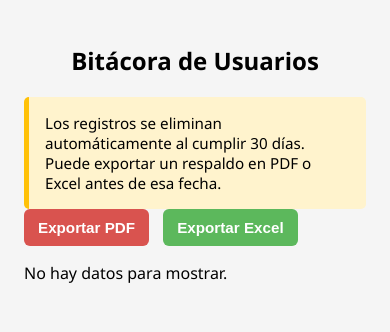
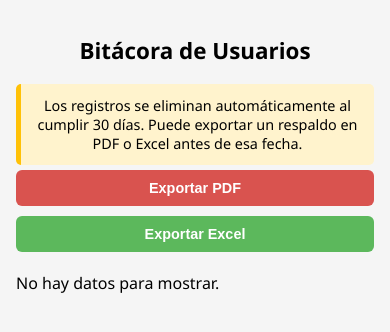
Before and after one commit to ChristianPC12/CRM_INTEGRADOR1, a PHP site: page /CRM_INT/view/BitacoraView.php in a window 390 px wide. Shown: the top 332 px of the page. Run offline with PHP 8.4, Linux system fonts and the light colour scheme; data that the repository does not hold is empty; some libraries are stand-ins or nearby versions.

Commit message:
diseño responsivo

```diff
--- a/public/css/Bitacora.css
+++ b/public/css/Bitacora.css
@@ -1,8 +1,7 @@
-/* BitacoraEstilos.css */
 :root {
   --amarillo: #f9c41f;
   --gris: #838886;
-  --negro: #000000;
+  --negro: rgb(0, 0, 0);
   --blanco: #ffffff;
 }
 
@@ -10,13 +9,48 @@ body {
   background-color: #f5f5f5;
   font-family: 'Segoe UI', sans-serif;
   padding: 1rem;
+  margin: 0;
 }
 
 h2 {
   text-align: center;
   color: var(--negro);
+  font-size: 2rem;
 }
 
+/* 🔸 Alerta */
+.alert {
+  background: #fff3cd;
+  padding: 1rem;
+  border-radius: 5px;
+  border-left: 5px solid #ffc107;
+  margin-top: 1rem;
+  font-size: 0.95rem;
+  text-align: center;
+}
+
+/* 🔸 Botones */
+.btn {
+  padding: 10px 14px;
+  font-size: 0.95rem;
+  font-weight: 600;
+  border: none;
+  border-radius: 6px;
+  margin: 0.5rem 0.5rem;
+  cursor: pointer;
+}
+
+.btn-pdf {
+  background-color: #d9534f;
+  color: white;
+}
+
+.btn-excel {
+  background-color: #5cb85c;
+  color: white;
+}
+
+/* 🔸 Tabla */
 table {
   width: 100%;
   border-collapse: collapse;
@@ -24,13 +58,14 @@ table {
   margin-top: 1rem;
   box-shadow: 0 2px 8px rgba(0,0,0,0.05);
   border-radius: 6px;
-  overflow: hidden;
+  font-size: 0.95rem;
 }
 
 th, td {
-  padding: 12px;
+  padding: 10px;
   text-align: center;
   border-bottom: 1px solid #ddd;
+  word-break: break-word;
 }
 
 th {
@@ -42,33 +77,28 @@ tr:hover {
   background-color: #fff8dc;
 }
 
-.btn {
-  padding: 10px 14px;
-  font-size: 0.95rem;
-  font-weight: 600;
-  border: none;
-  border-radius: 6px;
-  margin-right: 10px;
-  cursor: pointer;
+/* 🔸 Estilos responsivos */
+@media (max-width: 768px) {
+  h2 {
+    font-size: 1.4rem;
+  }
+
+  .alert {
+    font-size: 0.9rem;
+    padding: 0.75rem;
+  }
+
+  .btn {
+    width: 100%;
+    margin: 0.3rem 0;
+    font-size: 0.9rem;
+  }
+
+  table {
+    font-size: 0.85rem;
+  }
+
+  th, td {
+    padding: 6px;
+  }
 }
-
-
-
-.btn-pdf {
-  background-color: #d9534f;
-  color: white;
-}
-
-.btn-excel {
-  background-color: #5cb85c;
-  color: white;
-}
-
-.alert {
-  background: #fff3cd;
-  padding: 1rem;
-  border-radius: 5px;
-  border-left: 5px solid #ffc107;
-  margin-top: 1rem;
-  font-size: 0.95rem;
-}
```
